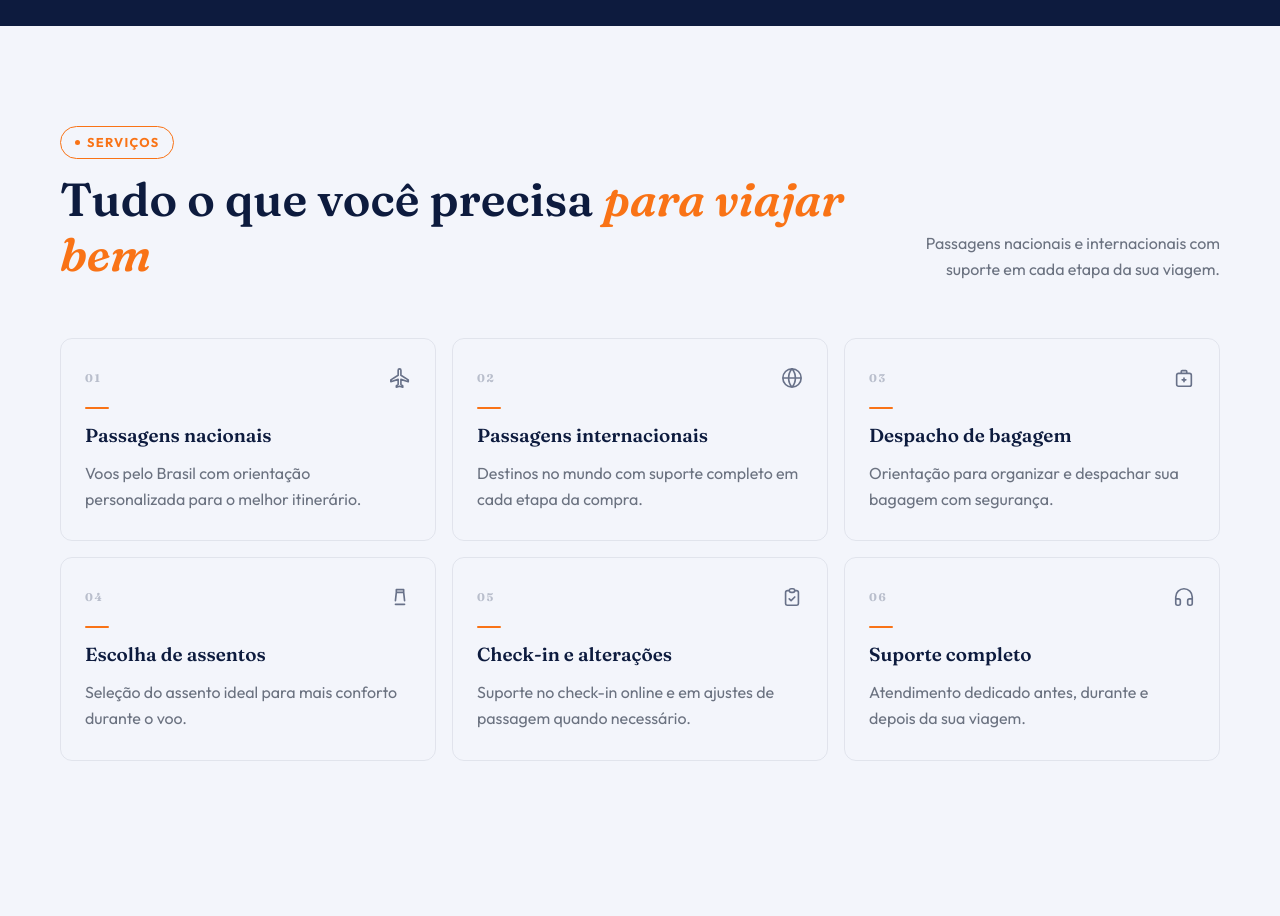
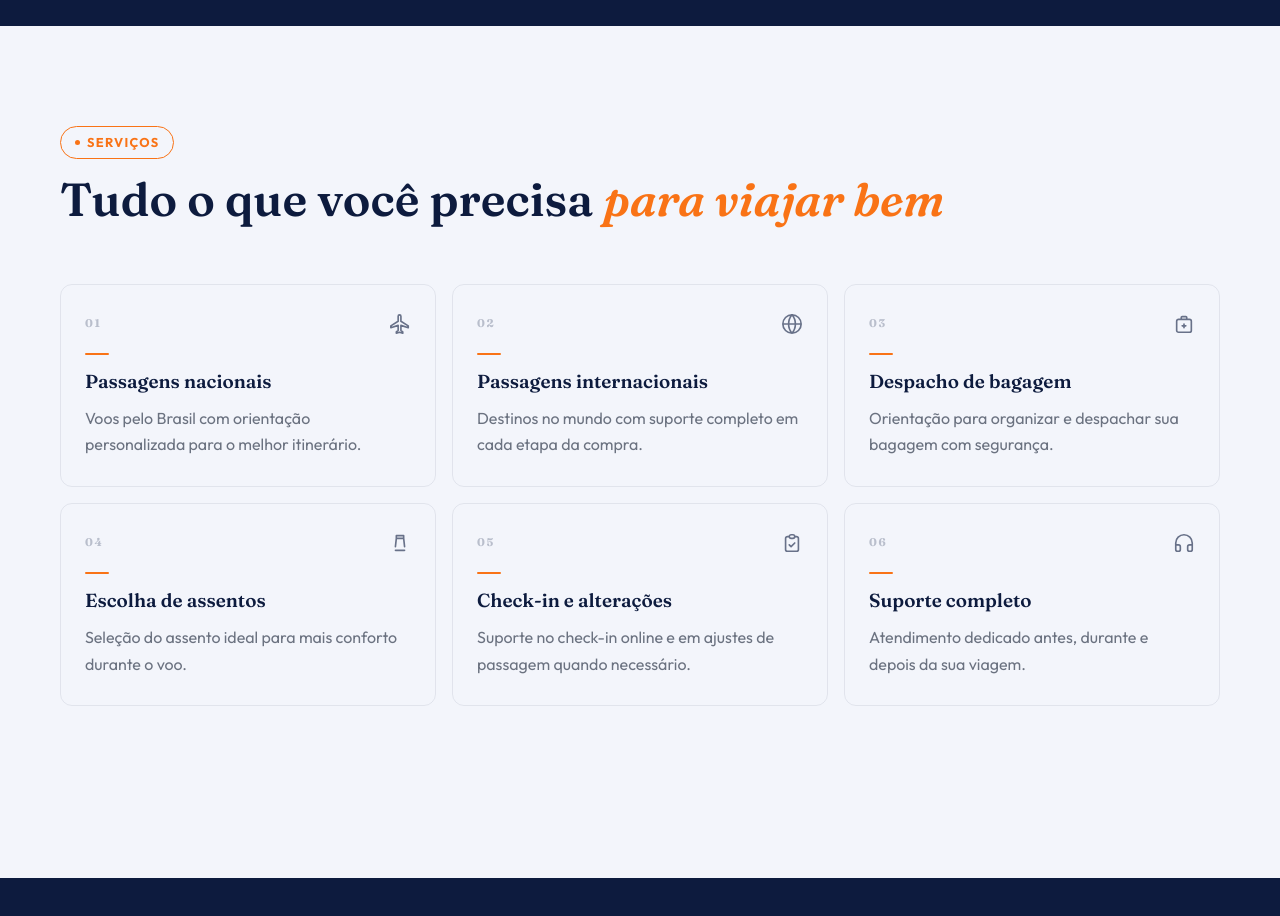
Before and after one commit to Paulo-SergioAlves/catalogo-rodrigotur, a React (Vite) app: page / in a window 1280 px wide. Shown: the part 3460-4376 px from the top of the page. Built offline with nearby package versions, Linux system fonts and the light colour scheme; the HTML template or start-up script is replaced by a standard one.

Commit message:
refactor: remover texto repetido da seção Serviços
Retira apenas a chamada redundante exibida no desktop, preservando os seis serviços e a apresentação no celular.

```diff
--- a/src/App.tsx
+++ b/src/App.tsx
@@ -855,7 +855,7 @@ function Services() {
       <div style={{ maxWidth: 1200, margin: "0 auto", padding: "0 20px" }}>
 
         {/* Header */}
-        <Reveal style={{ display: "flex", flexDirection: isMobile ? "column" : "row", alignItems: isMobile ? "flex-start" : "flex-end", justifyContent: "space-between", gap: 20, marginBottom: 56 }}>
+        <Reveal style={{ marginBottom: 56 }}>
           <div>
             <SectionLabel>Serviços</SectionLabel>
             <SectionHeading>
@@ -863,11 +863,6 @@ function Services() {
               <em style={{ color: ORANGE, fontStyle: "italic" }}>para viajar bem</em>
             </SectionHeading>
           </div>
-          {!isMobile && (
-            <p style={{ color: MUTED, fontSize: "1rem", lineHeight: 1.65, maxWidth: 320, textAlign: "right", flexShrink: 0 }}>
-              Passagens nacionais e internacionais com suporte em cada etapa da sua viagem.
-            </p>
-          )}
         </Reveal>
 
         {/* 6 service items — editorial grid: 1col mobile / 2col tablet / 3col desktop */}
```
